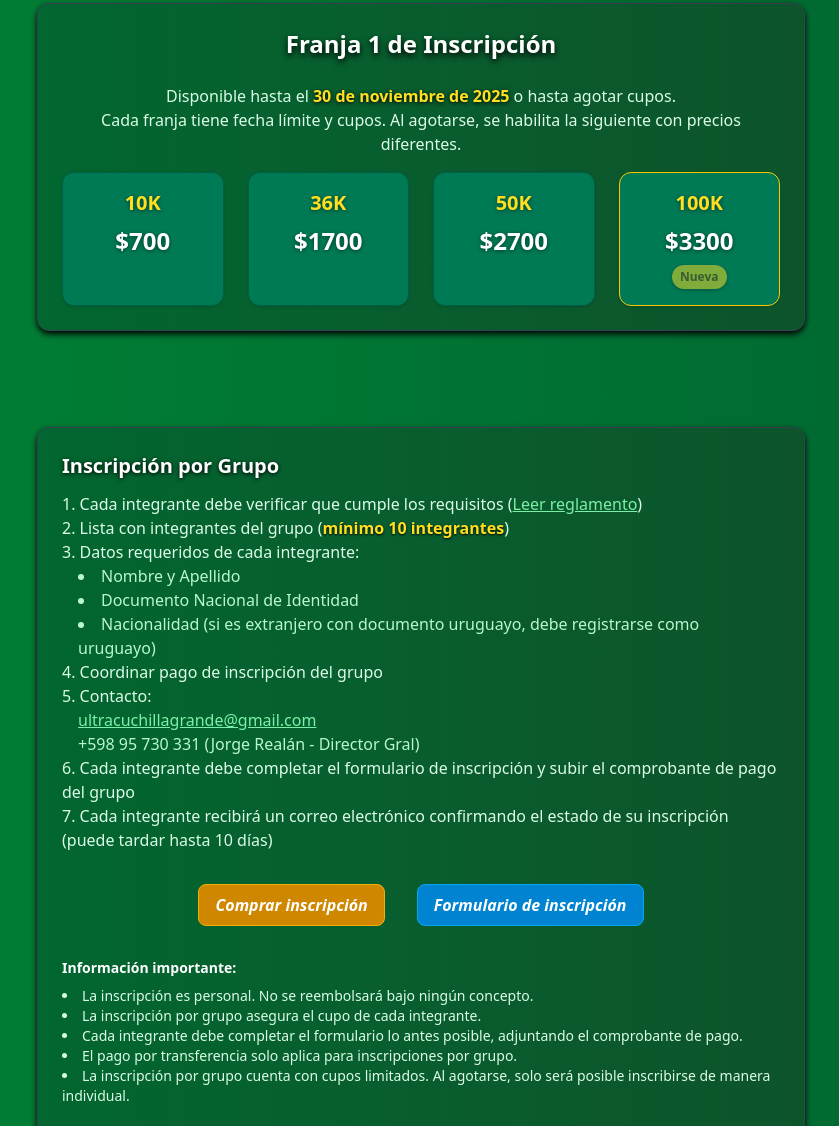
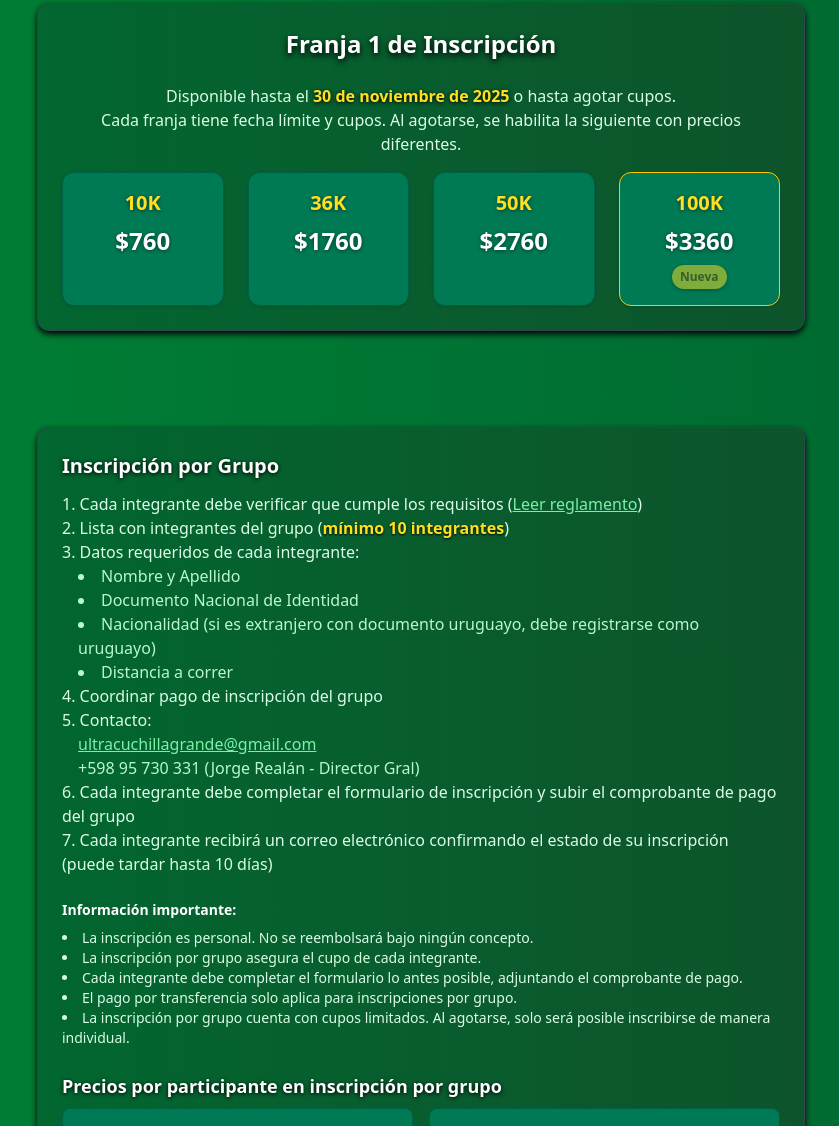
Before and after one commit to BrunoRealan/Ultra-Cuchilla-Grande, a website: page src/html/inscripcion.html in a window 1280 px wide. Shown: the part 1127-2253 px from the top of the page, without its empty margins (219-1058 px from the left). Drawn offline with nearby package versions, Linux system fonts and the light colour scheme.

Commit message:
Fix (add details inscripcion)

```diff
--- a/src/html/inscripcion.html
+++ b/src/html/inscripcion.html
@@ -181,22 +181,22 @@
                 <div class="p-4 text-center border shadow border-emerald-800 bg-emerald-700 rounded-xl">
                     <span
                         class="block mb-2 text-xl font-bold text-yellow-300 drop-shadow-black/50 drop-shadow-sm">10K</span>
-                    <span class="block text-2xl font-bold text-white drop-shadow-black/50 drop-shadow-sm">$700</span>
+                    <span class="block text-2xl font-bold text-white drop-shadow-black/50 drop-shadow-sm">$760</span>
                 </div>
                 <div class="p-4 text-center border shadow border-emerald-800 bg-emerald-700 rounded-xl">
                     <span
                         class="block mb-2 text-xl font-bold text-yellow-300 drop-shadow-black/50 drop-shadow-sm">36K</span>
-                    <span class="block text-2xl font-bold text-white drop-shadow-black/50 drop-shadow-sm">$1700</span>
+                    <span class="block text-2xl font-bold text-white drop-shadow-black/50 drop-shadow-sm">$1760</span>
                 </div>
                 <div class="p-4 text-center border shadow border-emerald-800 bg-emerald-700 rounded-xl">
                     <span
                         class="block mb-2 text-xl font-bold text-yellow-300 drop-shadow-black/50 drop-shadow-sm">50K</span>
-                    <span class="block text-2xl font-bold text-white drop-shadow-black/50 drop-shadow-sm">$2700</span>
+                    <span class="block text-2xl font-bold text-white drop-shadow-black/50 drop-shadow-sm">$2760</span>
                 </div>
                 <div class="p-4 text-center border border-yellow-400 shadow bg-emerald-700 rounded-xl">
                     <span
                         class="block mb-2 text-xl font-bold text-yellow-300 drop-shadow-black/50 drop-shadow-sm">100K</span>
-                    <span class="block text-2xl font-bold text-white drop-shadow-black/50 drop-shadow-sm">$3300</span>
+                    <span class="block text-2xl font-bold text-white drop-shadow-black/50 drop-shadow-sm">$3360</span>
                     <span
                         class="inline-block px-2 py-1 mt-2 text-xs font-bold text-yellow-900 bg-yellow-300 rounded-full shadow animate-pulse drop-shadow-black/50 drop-shadow-sm">Nueva</span>
                 </div>
@@ -219,7 +219,7 @@
                         <li>Nombre y Apellido</li>
                         <li>Documento Nacional de Identidad</li>
                         <li>Nacionalidad (si es extranjero con documento uruguayo, debe registrarse como uruguayo)
-                        </li>
+                        <li>Distancia a correr</li>
                     </ul>
                 </li>
                 <li>Coordinar pago de inscripción del grupo</li>
@@ -235,16 +235,6 @@
                 <li>Cada integrante recibirá un correo electrónico confirmando el estado de su inscripción (puede
                     tardar hasta 10 días)</li>
             </ol>
-            <div class="flex flex-wrap justify-center gap-4 my-8 md:gap-8">
-                <a href="https://redtickets.uy/eventoprivado/24519/UltraCuchillaGrande2026-713449/" target="_blank"
-                    rel="noopener"
-                    class="px-4 py-2 italic font-bold text-center text-white transition bg-yellow-600 border-yellow-500 rounded-lg border-1 hover:bg-yellow-500 hover:drop-shadow-md hover:drop-shadow-black/80 hover:scale-110">Comprar
-                    inscripción</a>
-                <a href="https://docs.google.com/forms/d/e/1FAIpQLSeqWHR2lymL5rMjxHaHRoRyYxm-jveFS4yBBpN8ubGAwk4a7w/viewform?usp=sf_link"
-                    target="_blank" rel="noopener"
-                    class="px-4 py-2 italic font-bold text-center text-white transition rounded-lg bg-sky-600 border-sky-500 border-1 hover:bg-sky-500 hover:drop-shadow-md hover:drop-shadow-black/80 hover:scale-110">Formulario
-                    de inscripción</a>
-            </div>
             <div class="mt-6 text-sm text-green-100">
                 <span class="font-bold text-white">Información importante:</span>
                 <ul class="mt-2 list-disc list-inside">
```
Also changed, not shown: index.html (+11 -1 lines).
